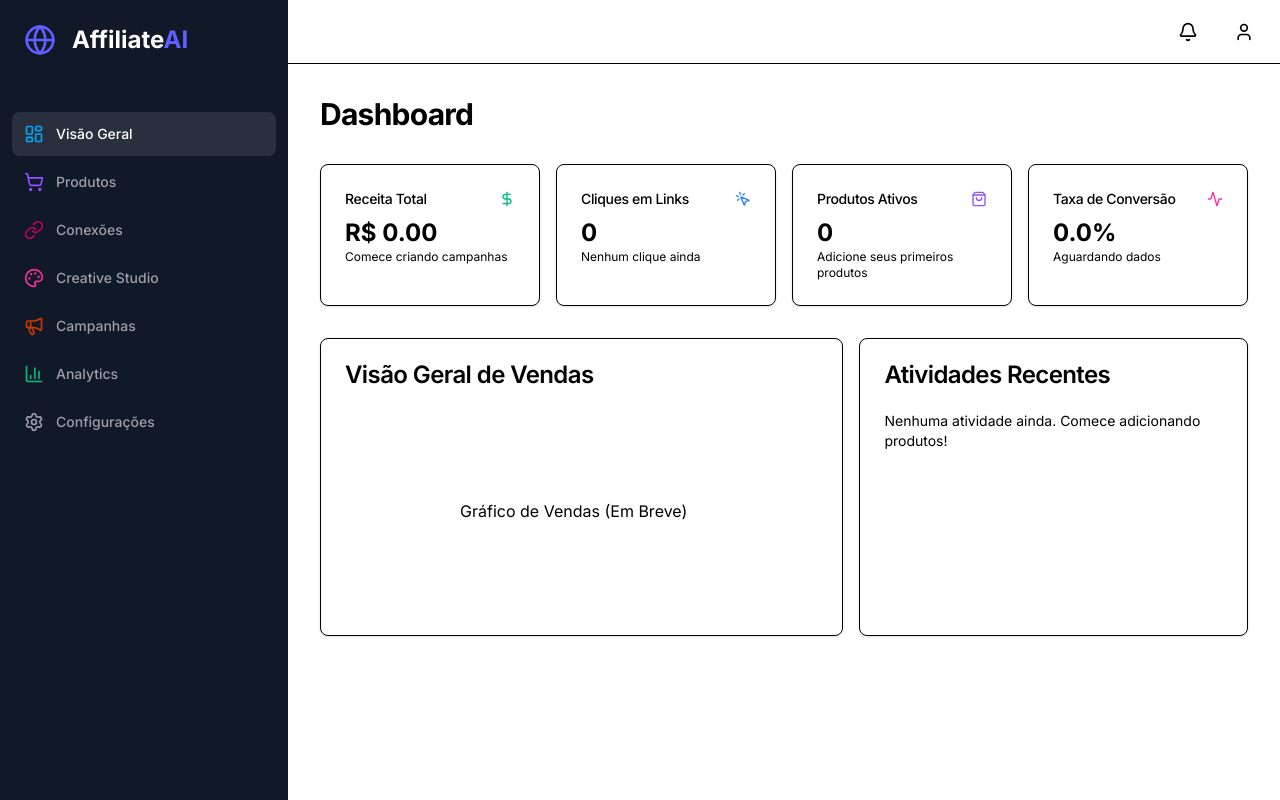
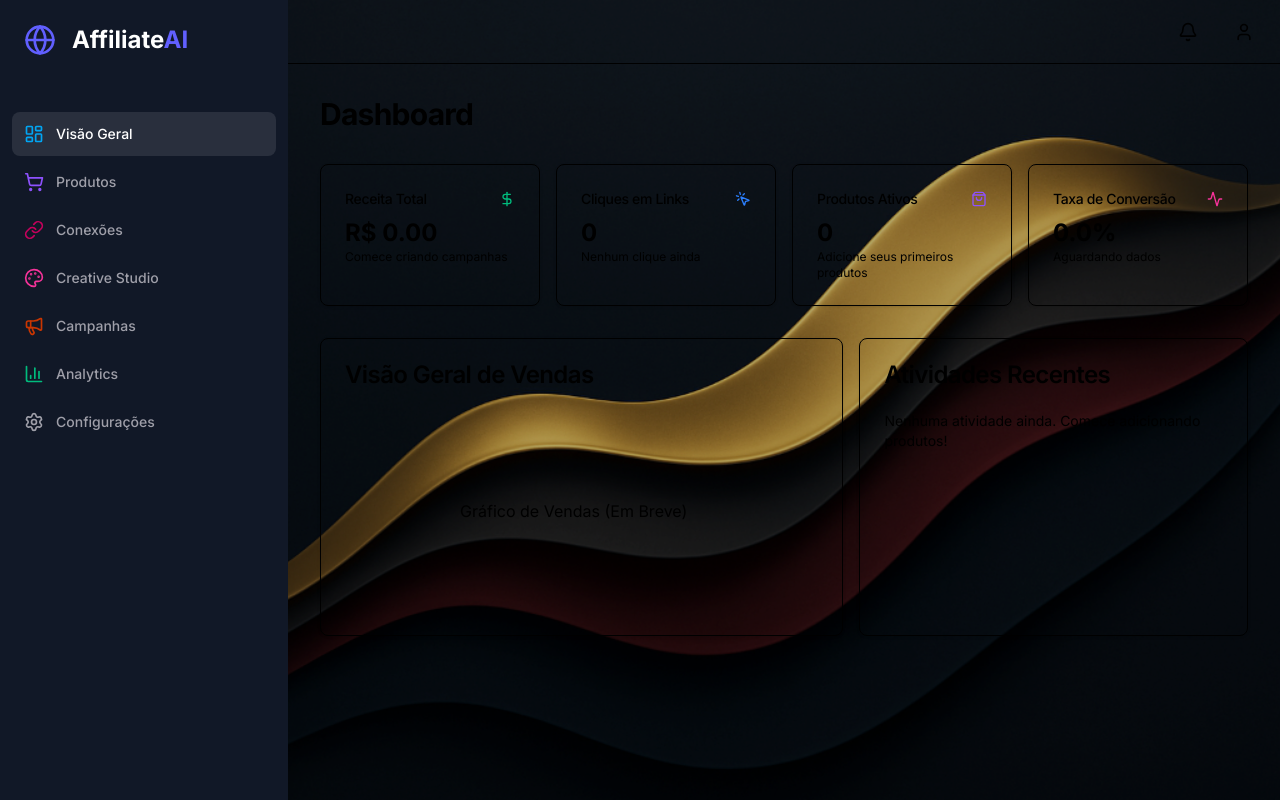
Before and after one commit to gerardinheiro/affiliate_ai, a Next.js app: page / in a window 1280 px wide. Built offline with nearby package versions, Linux system fonts and the light colour scheme; no server answers; the database is empty; sample sign-in values are in the browser's storage.

Commit message:
Add premium background image to app

```diff
--- a/src/app/globals.css
+++ b/src/app/globals.css
@@ -26,6 +26,23 @@ body {
   font-family: 'Inter', system-ui, -apple-system, BlinkMacSystemFont, 'Segoe UI', sans-serif;
   -webkit-font-smoothing: antialiased;
   -moz-osx-font-smoothing: grayscale;
+  background-image: url('/background.png');
+  background-size: cover;
+  background-position: center;
+  background-attachment: fixed;
+  background-repeat: no-repeat;
+  position: relative;
+}
+
+body::before {
+  content: '';
+  position: fixed;
+  top: 0;
+  left: 0;
+  right: 0;
+  bottom: 0;
+  background: rgba(0, 0, 0, 0.3);
+  z-index: -1;
 }
 
 /* Gradient Utilities */
@@ -139,17 +156,17 @@ body {
 }
 
 ::-webkit-scrollbar-track {
-  background: #f3f4f6;
+  background: rgba(243, 244, 246, 0.3);
   border-radius: 4px;
 }
 
 ::-webkit-scrollbar-thumb {
-  background: #9ca3af;
+  background: rgba(156, 163, 175, 0.5);
   border-radius: 4px;
 }
 
 ::-webkit-scrollbar-thumb:hover {
-  background: #6b7280;
+  background: rgba(107, 114, 128, 0.7);
 }
 
 /* Focus Styles */
```
Also changed, not shown: public/background.png (added).
